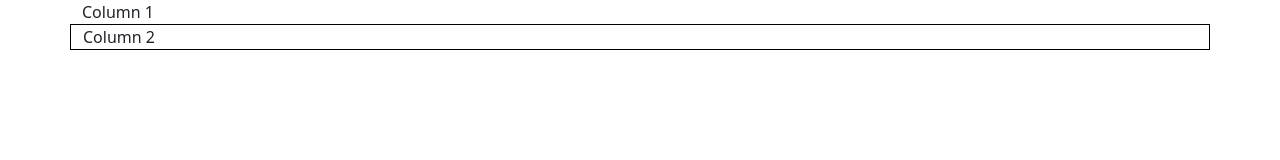
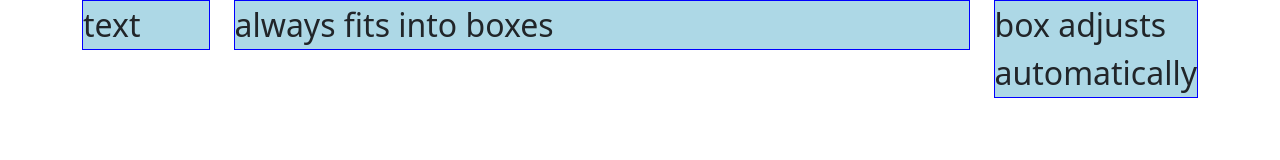
Before and after one commit to AthulPM97/bootstrap-demo, a plain HTML site: page index.html in a window 1280 px wide. Drawn offline with nearby package versions, Linux system fonts and the light colour scheme.

Commit message:
how columns adjusts itself

```diff
--- a/index.html
+++ b/index.html
@@ -12,10 +12,18 @@
 <body>
     <div class="container">
         <div class="row">
-            <div class="col-sm-12">Column 1</div>
-            <div class="col">Column 2</div>
+            <div class="col">
+                <div class="box">text</div>
+            </div>
+            <div class="col-8">
+                <div class="box">always fits into boxes</div>
+            </div>
+            <div class="col">
+                <div class="box">box adjusts automatically</div>
+            </div>
         </div>
     </div>
+
     <!-- JavaScript Bundle with Popper -->
     <script src="https://cdn.jsdelivr.net/npm/bootstrap@5.2.3/dist/js/bootstrap.bundle.min.js" integrity="sha384-kenU1KFdBIe4zVF0s0G1M5b4hcpxyD9F7jL+jjXkk+Q2h455rYXK/7HAuoJl+0I4" crossorigin="anonymous"></script>
 </body>
--- a/styles.css
+++ b/styles.css
@@ -1,3 +1,6 @@
-.col {
-    border: 1px solid black;
+.box {
+    background-color: lightblue;
+    border: 1px solid blue;
+    min-height: 50px;
+    font-size: 2rem;
 }
```
